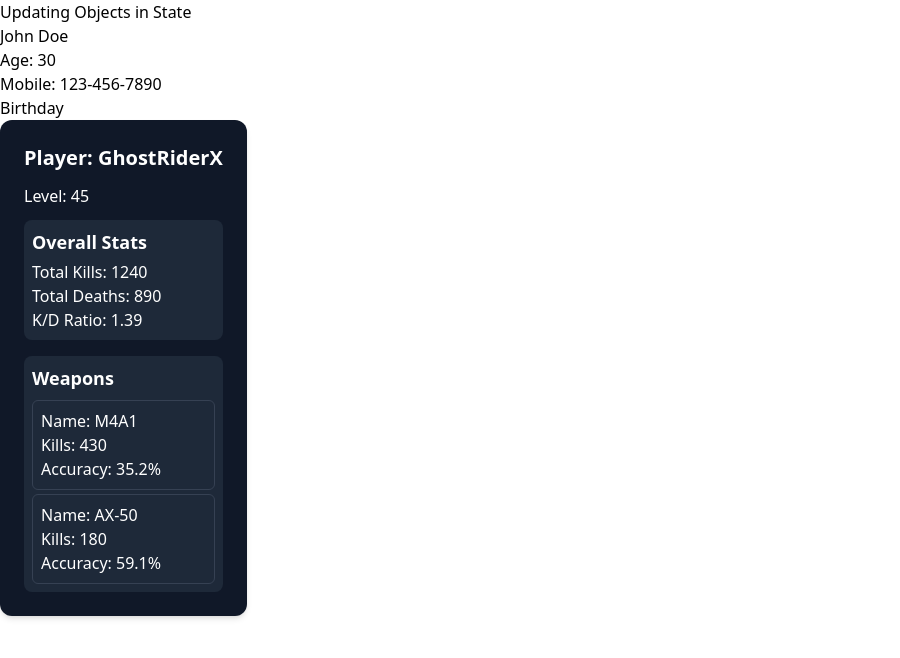
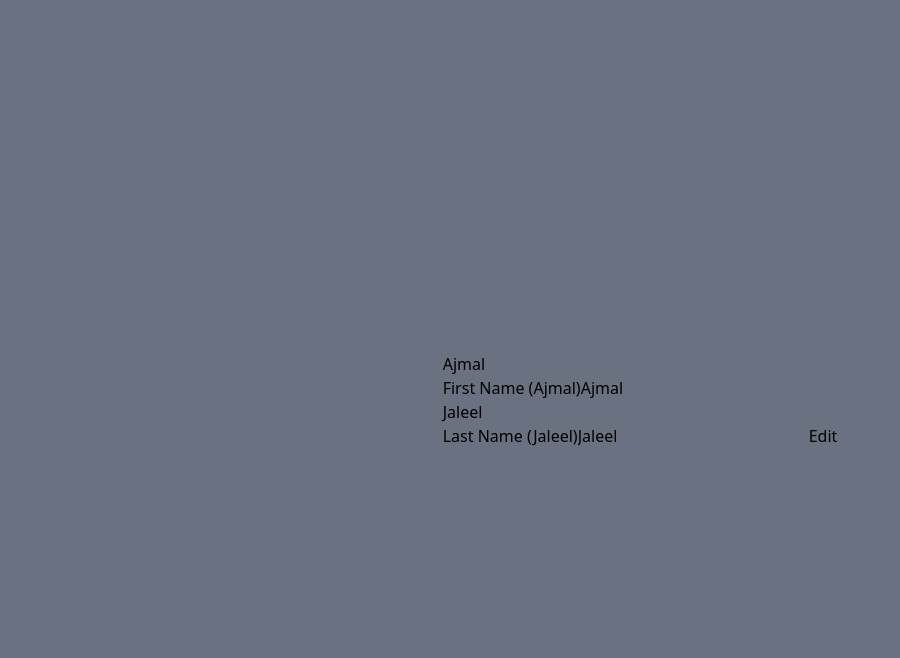
Before and after one commit to ajmaljaleel458/LearnReact, a React (Vite) app: page / in a window 1280 px wide. Shown: the top 658 px of the page, without its empty margins (0-900 px from the left). Built offline with nearby package versions, Linux system fonts and the light colour scheme.

Commit message:
feat: restructure project components for state management and update package scripts

```diff
--- a/src/main.tsx
+++ b/src/main.tsx
@@ -6,6 +6,6 @@ import "@fontsource/roboto/500.css";
 import "@fontsource/roboto/700.css";
 
 import "./index.css";
-import App from "./samples/adding-interactivity/App";
+import App from "./samples/managing-states/App";
 
 createRoot(document.getElementById("root")!).render(<App />);
--- /dev/null
+++ b/src/samples/managing-states/App.tsx
@@ -0,0 +1,9 @@
+import Index from "./reacting-to-inputs-with-states/Index";
+
+export default function App() {
+  return (
+    <div className="flex items-center justify-center h-screen w-screen bg-gray-500">
+      <Index />
+    </div>
+  );
+}
--- /dev/null
+++ b/src/samples/managing-states/reacting-to-inputs-with-states/Index.tsx
@@ -0,0 +1,11 @@
+import Profile from "./components/Profile";
+
+type Props = {};
+
+export default function Index({}: Props) {
+  return (
+    <div>
+      <Profile />
+    </div>
+  );
+}
--- /dev/null
+++ b/src/samples/managing-states/reacting-to-inputs-with-states/components/Form.tsx
@@ -0,0 +1,22 @@
+type Props = {
+  state: "empty" | "filling" | "submitting" | "submitted" | "error";
+};
+
+export default function Form({ state = "empty" }: Props) {
+  if (state === "submitted") {
+    return <h2>Thank you for your answer!</h2>;
+  }
+  return (
+    <>
+      <h2>City quiz</h2>
+      <p>
+        In which city is there a billboard that turns air into drinkable water?
+      </p>
+      <form>
+        <textarea disabled={status === "empty" || status === "submitting"} />
+        <br />
+        <button>Submit</button>
+      </form>
+    </>
+  );
+}
--- /dev/null
+++ b/src/samples/managing-states/reacting-to-inputs-with-states/components/Picture.tsx
@@ -0,0 +1,24 @@
+import { useState } from "react";
+
+export default function Challenge() {
+  const [hovered, setHovered] = useState(false);
+  return (
+    <div
+      className="flex justify-center items-center w-100 h-100 bg-amber-300"
+      onClick={(e) => {
+        e.stopPropagation();
+        setHovered(false);
+      }}
+    >
+      <div
+        className={
+          hovered ? "w-75 h-75 bg-amber-950" : "w-50 h-50 bg-amber-950"
+        }
+        onClick={(e) => {
+          e.stopPropagation();
+          setHovered(true);
+        }}
+      ></div>
+    </div>
+  );
+}
--- /dev/null
+++ b/src/samples/managing-states/reacting-to-inputs-with-states/components/Profile.tsx
@@ -0,0 +1,39 @@
+import { useState } from "react";
+
+type Props = {};
+
+export default function Profile({}: Props) {
+  const [isEditing, setIsEditing] = useState(false);
+  const [firstName, setFirstName] = useState("Ajmal");
+  const [lastName, setLastName] = useState("Jaleel");
+
+  function handleClick(e: any) {
+    e.preventDefault();
+    setIsEditing(!isEditing);
+  }
+  return (
+    <form>
+      <h3>Ajmal</h3>
+      <label>
+        First Name <span>({firstName})</span>
+        <input
+          type="text"
+          value={firstName}
+          onChange={(e) => setFirstName(e.target.value)}
+          disabled={!isEditing}
+        />
+      </label>
+      <h3>Jaleel</h3>
+      <label>
+        Last Name <span>({lastName})</span>
+        <input
+          type="text"
+          value={lastName}
+          onChange={(e) => setLastName(e.target.value)}
+          disabled={!isEditing}
+        />
+      </label>
+      <button onClick={handleClick}>{isEditing ? "Save" : "Edit"}</button>
+    </form>
+  );
+}
```
Also changed, not shown: package.json (+4 -4 lines).
